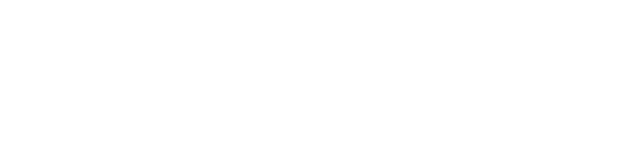
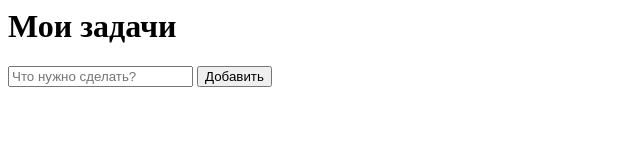
Before and after one commit to Akyllla/Akyllla.github.io, a plain HTML site: page index.html in a window 1280 px wide. Shown: the whole page, without its empty margins (0-640 px from the left). Drawn offline with Linux system fonts and the light colour scheme.

Commit message:
Update index.html

```diff
--- a/index.html
+++ b/index.html
@@ -4,6 +4,17 @@
     <script src="udftd.js" defer></script>
   </head>
   <body>
+    <div class="container">
+        <h1>Мои задачи</h1>
 
+        <!-- Форма добавления задачи -->
+        <div class="input-group">
+            <input type="text" id="taskInput" placeholder="Что нужно сделать?">
+            <button id="addTaskBtn">Добавить</button>
+        </div>
+
+        <!-- Список задач -->
+        <ul id="taskList"></ul>
+    </div>
   </body>
 </html>
```
